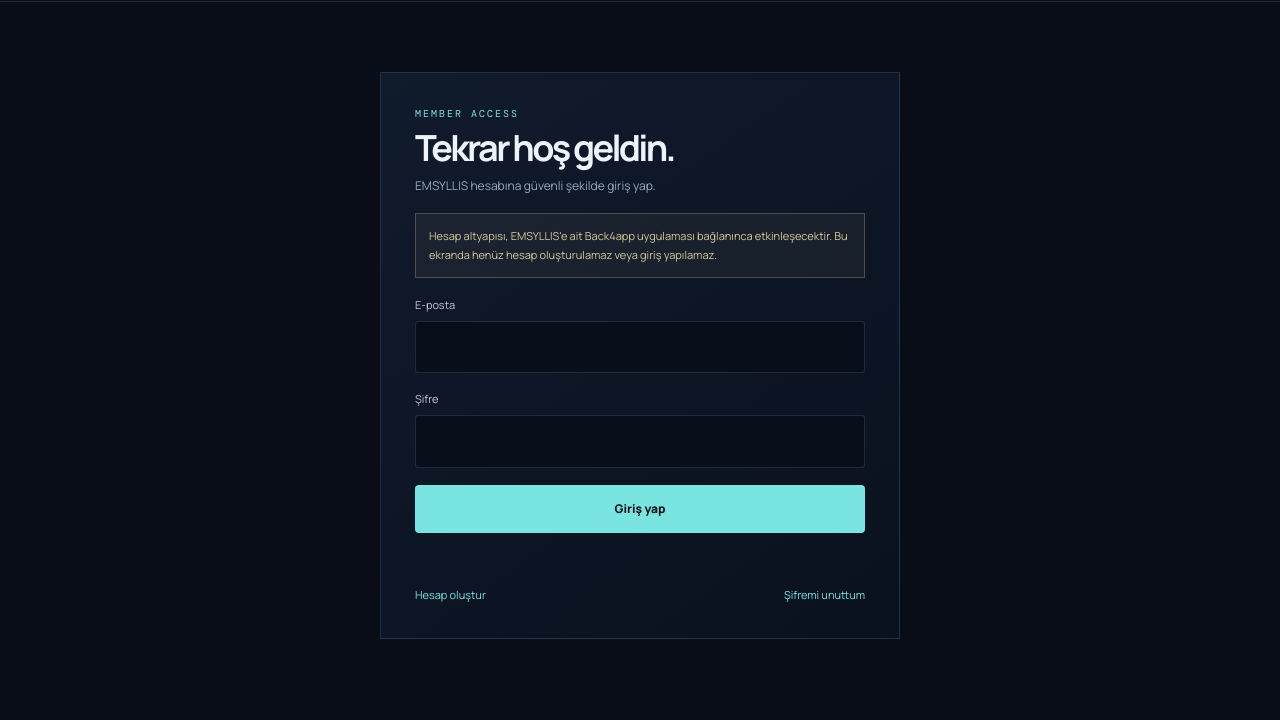
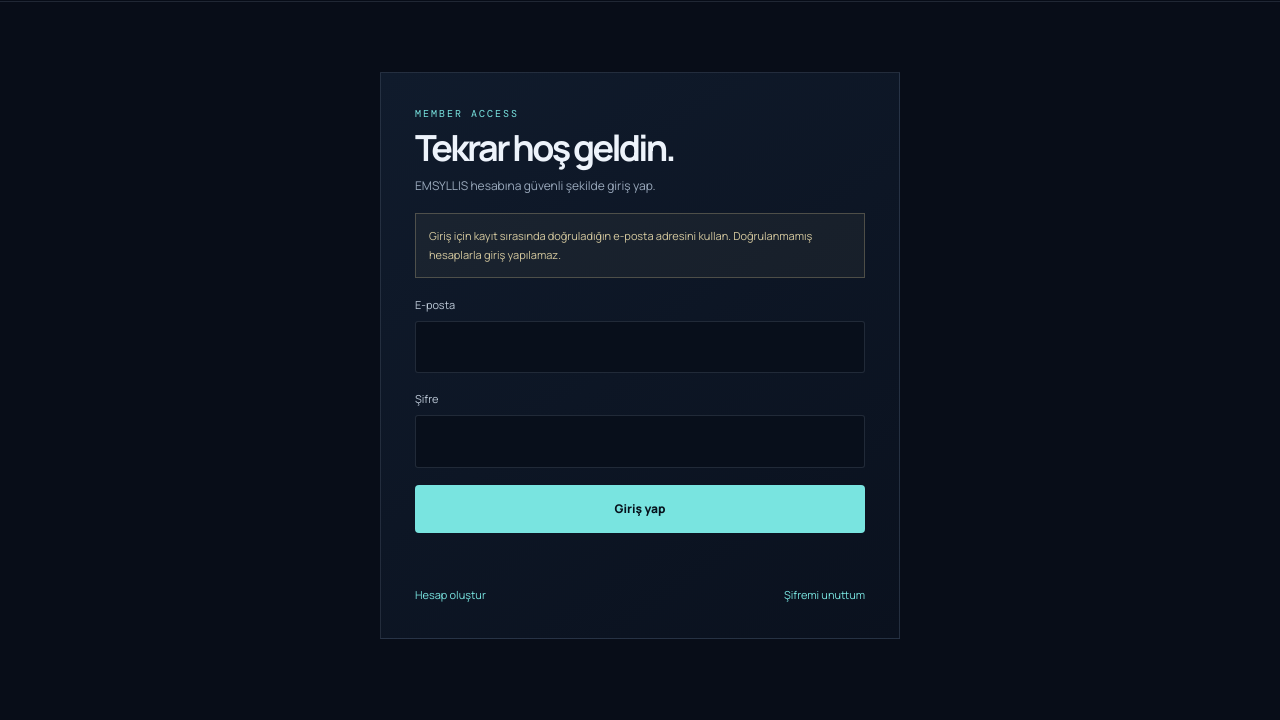
Before and after one commit to EMSYLLIS/EMSYLLIS, a plain HTML site: page auth/login.html in a window 1280 px wide. Shown: the part 80-800 px from the top of the page. Drawn offline with nearby package versions, Linux system fonts and the light colour scheme.

Commit message:
Update login page for verified EMSYLLIS accounts

```diff
--- a/auth/login.html
+++ b/auth/login.html
@@ -1 +1 @@
-<!doctype html><html lang="tr"><head><meta charset="utf-8"><meta name="viewport" content="width=device-width,initial-scale=1"><title>Giriş | EMSYLLIS</title><link rel="canonical" href="https://emsyllis.tech/auth/login.html"><link rel="stylesheet" href="/assets/css/styles.css"></head><body><div id="site-header"></div><main class="wrap"><section class="form-shell"><div class="eyebrow">MEMBER ACCESS</div><h1>Tekrar hoş geldin.</h1><p>EMSYLLIS hesabına güvenli şekilde giriş yap.</p><div class="notice">Hesap altyapısı, EMSYLLIS'e ait Back4app uygulaması bağlanınca etkinleşecektir. Bu ekranda henüz hesap oluşturulamaz veya giriş yapılamaz.</div><form data-auth-form="login"><label class="field"><span>E-posta</span><input name="username" type="email" autocomplete="username" required></label><label class="field"><span>Şifre</span><input name="password" type="password" autocomplete="current-password" required></label><button class="btn btn-primary" type="submit">Giriş yap</button><p class="form-message" aria-live="polite"></p></form><div class="form-links"><a href="/auth/register.html">Hesap oluştur</a><a href="/auth/forgot.html">Şifremi unuttum</a></div></section></main><div id="site-footer"></div><script src="/assets/js/site.js" defer></script><script src="https://cdn.jsdelivr.net/npm/parse@4.3.0/dist/parse.min.js"></script><script src="/assets/js/config.js"></script><script src="/assets/js/auth.js" defer></script></body></html>
+<!doctype html><html lang="tr"><head><meta charset="utf-8"><meta name="viewport" content="width=device-width,initial-scale=1"><title>Giriş | EMSYLLIS</title><link rel="canonical" href="https://emsyllis.tech/auth/login.html"><link rel="stylesheet" href="/assets/css/styles.css"></head><body><div id="site-header"></div><main class="wrap"><section class="form-shell"><div class="eyebrow">MEMBER ACCESS</div><h1>Tekrar hoş geldin.</h1><p>EMSYLLIS hesabına güvenli şekilde giriş yap.</p><div class="notice">Giriş için kayıt sırasında doğruladığın e-posta adresini kullan. Doğrulanmamış hesaplarla giriş yapılamaz.</div><form data-auth-form="login"><label class="field"><span>E-posta</span><input name="username" type="email" autocomplete="username" required></label><label class="field"><span>Şifre</span><input name="password" type="password" autocomplete="current-password" required></label><button class="btn btn-primary" type="submit">Giriş yap</button><p class="form-message" aria-live="polite"></p></form><div class="form-links"><a href="/auth/register.html">Hesap oluştur</a><a href="/auth/forgot.html">Şifremi unuttum</a></div></section></main><div id="site-footer"></div><script src="/assets/js/site.js" defer></script><script src="https://cdn.jsdelivr.net/npm/parse@4.3.0/dist/parse.min.js"></script><script src="/assets/js/config.js"></script><script src="/assets/js/auth.js" defer></script></body></html>
```
